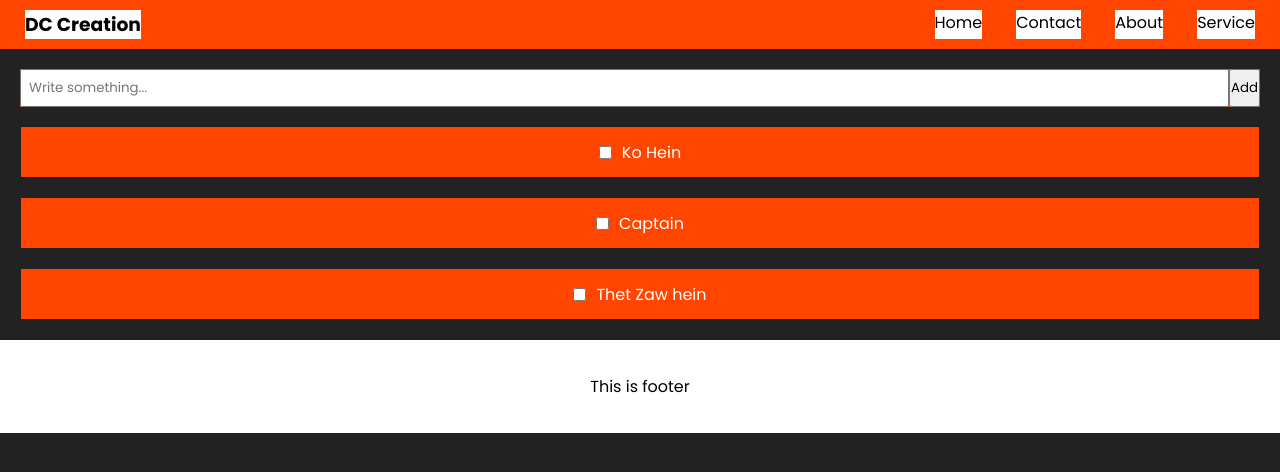
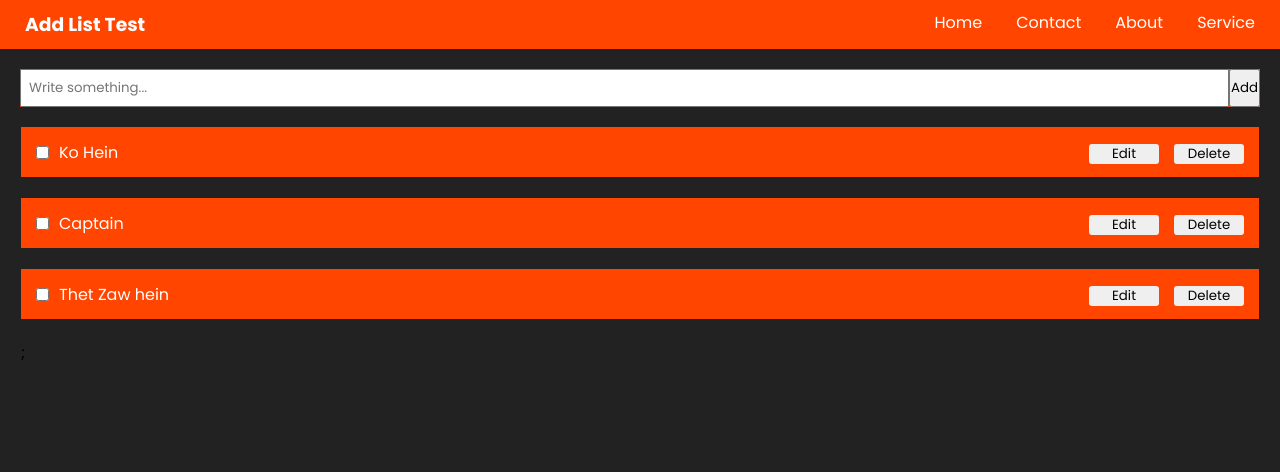
Before and after one commit to koheinthurako/React20-9-2023, a React (Create React App) app in the folder react-jsx/: page / in a window 1280 px wide. Shown: the top 472 px of the page. Built offline with nearby package versions, Linux system fonts and the light colour scheme.

Commit message:
start edit and delete feature

```diff
--- a/react-jsx/src/App.jsx
+++ b/react-jsx/src/App.jsx
@@ -47,13 +47,16 @@ const App = () => {
 
    const handleCheck = (id) => {
       console.log(id);
-      setInitialState(initialState.map(i => {
-        if(i.id === id) {
-          return {name:i.name, isDone:!i.isDone, id:i.id};
-        } else {
-          return i;
-        }
-      }));
+      // setInitialState(initialState.map(i => {
+      //   if(i.id === id) {
+      //     return {name:i.name, isDone:!i.isDone, id:i.id};
+      //   } else {
+      //     return i;
+      //   }
+    // }));
+
+    setInitialState(initialState.map(i => i.id === id ? {name:i.name, isDone:!i.isDone, id:i.id} : i));
+
    }
 
   return (
@@ -94,10 +97,10 @@ const App = () => {
       {/* Using useState */}
       <div className="listMainBox">
         {initialState.map((i) => <Propslist key={i.id}
-        data={i.name} id={i.id} isDone={i.isDone} onChecked={handleCheck}/>)}
+        data={i.name} id={i.id} isDone={i.isDone} onChecked={handleCheck}/>)};
       </div>
 
-      <Footer/>
+      {/* <Footer/> */}
 
     </div>
   )
--- a/react-jsx/src/components/Nav.jsx
+++ b/react-jsx/src/components/Nav.jsx
@@ -4,19 +4,19 @@ const Nav = () => {
     // Inline style css
     const style = {
         headerStyle: {
-            color: "#000",
-            backgroundColor: "#fff"
+            color: "#fff",
+            // backgroundColor: "#fff"
         },
         menuStyle: {
-            color: "#000",
-            backgroundColor: "#fff"
+            color: "#fff",
+            // backgroundColor: "#fff"
         }
     }
 
   return (
     <div className="navContainer">
         <div>
-            <h3 style={style.headerStyle}>DC Creation</h3>
+            <h3 style={style.headerStyle}>Add List Test</h3>
         </div>
         <ul className="menuContainer">
             {
--- a/react-jsx/src/components/Propslist.css
+++ b/react-jsx/src/components/Propslist.css
@@ -11,6 +11,7 @@
     justify-content: center;
     align-items: center;
     margin-bottom: 21px;
+    justify-content: space-between;
 }
 
 .listContainer input {
@@ -21,3 +22,15 @@
     background-color: black;
     text-decoration: line-through;
 }
+
+.listContainer .textContainer {
+    margin-left: 15px;
+    display: flex;
+}
+
+.listContainer .btnContainer > button {
+    width: 70px;
+    border: none;
+    border-radius: 3px;
+    margin-right: 15px;
+}
--- a/react-jsx/src/components/Propslist.jsx
+++ b/react-jsx/src/components/Propslist.jsx
@@ -22,11 +22,17 @@ const Propslist = ({data, isDone, onChecked, id}) => {
     // ဒါက class binding ဖြစ်ပြီး အပေါ်က style variable ထဲကမဟုတ်ပဲ Propslist.css ထဲက style class ကိုယူသုံးထားတယ်
     // အောက်က className ထဲမှာ template literal ကိုအသုံးပြုထားပြီး js တုန်းကလို တန်းရေးလို့မရပဲ {``} ထဲမှာပဲ ရေးလို့ရတယ်
     <div className={`listContainer ${isDone && "done"}`}>
-        {/* <h3>This is Propslist named "{name}" and age is {age}.</h3> */}
-        <input checked={isDone} onChange={handleChange} type="checkbox" />
-        {/* checked props ကိုသုံးထားပေမယ့် onChange props ကိုမသုံးရင် warning ဖြစ်တယ် checked က အသေသဘောမျိုးဖြစ်သွားသည့်အတွက်
-        onChange ကိုထည့်ပေးမှသာလျှင် တစ်ခုခုပြောင်းလဲသွားတိုင်း onChange ထဲက function အလုပ်လုပ်သွားပြီး rendering လုပ်ပေးနိုင်မယ် */}
-        <p>{data}</p>
+       <div className="textContainer">
+          {/* <h3>This is Propslist named "{name}" and age is {age}.</h3> */}
+          <input checked={isDone} onChange={handleChange} type="checkbox" />
+          {/* checked props ကိုသုံးထားပေမယ့် onChange props ကိုမသုံးရင် warning ဖြစ်တယ် checked က အသေသဘောမျိုးဖြစ်သွားသည့်အတွက်
+          onChange ကိုထည့်ပေးမှသာလျှင် တစ်ခုခုပြောင်းလဲသွားတိုင်း onChange ထဲက function အလုပ်လုပ်သွားပြီး rendering လုပ်ပေးနိုင်မယ် */}
+          <p>{data}</p>
+       </div>
+       <div className="btnContainer">
+        <button>Edit</button>
+        <button>Delete</button>
+       </div>
     </div>
   )
 }
```
